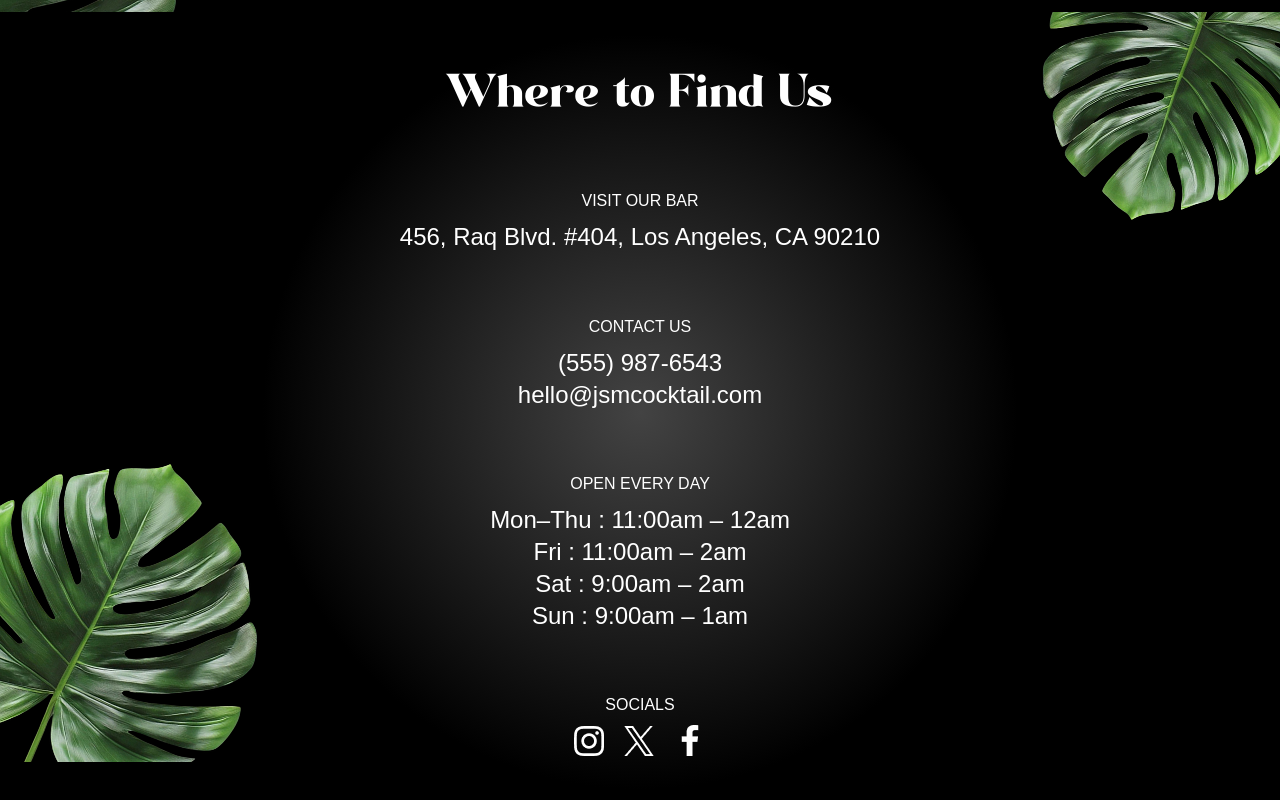
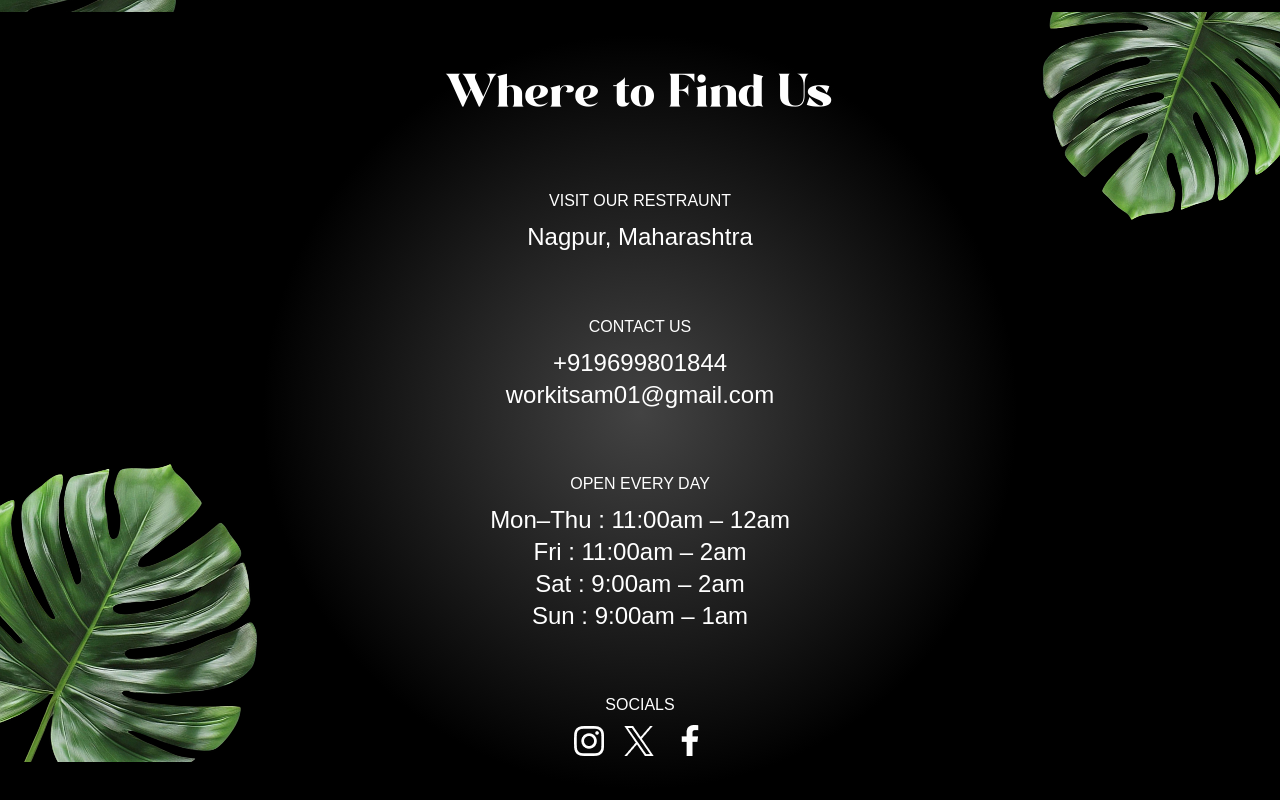
Before and after one commit to Samy-rgb/cocktail, a React (Vite) app: page / in a window 1280 px wide. Shown: the part 5057-5857 px from the top of the page. Built offline with nearby package versions, Linux system fonts and the light colour scheme; a web font is replaced by a local one.

Commit message:
Update Contact.jsx

```diff
--- a/src/components/Contact.jsx
+++ b/src/components/Contact.jsx
@@ -38,14 +38,14 @@ const Contact = () => {
 		<h2>Where to Find Us</h2>
 
 		<div>
-		 <h3>Visit Our Bar</h3>
-		 <p>456, Raq Blvd. #404, Los Angeles, CA 90210</p>
+		 <h3>Visit Our Restraunt</h3>
+		 <p>Nagpur, Maharashtra</p>
 		</div>
 
 		<div>
 		 <h3>Contact Us</h3>
-		 <p>(555) 987-6543</p>
-		 <p>hello@jsmcocktail.com</p>
+		 <p>+919699801844</p>
+		 <p>workitsam01@gmail.com</p>
 		</div>
 
 		<div>
```
